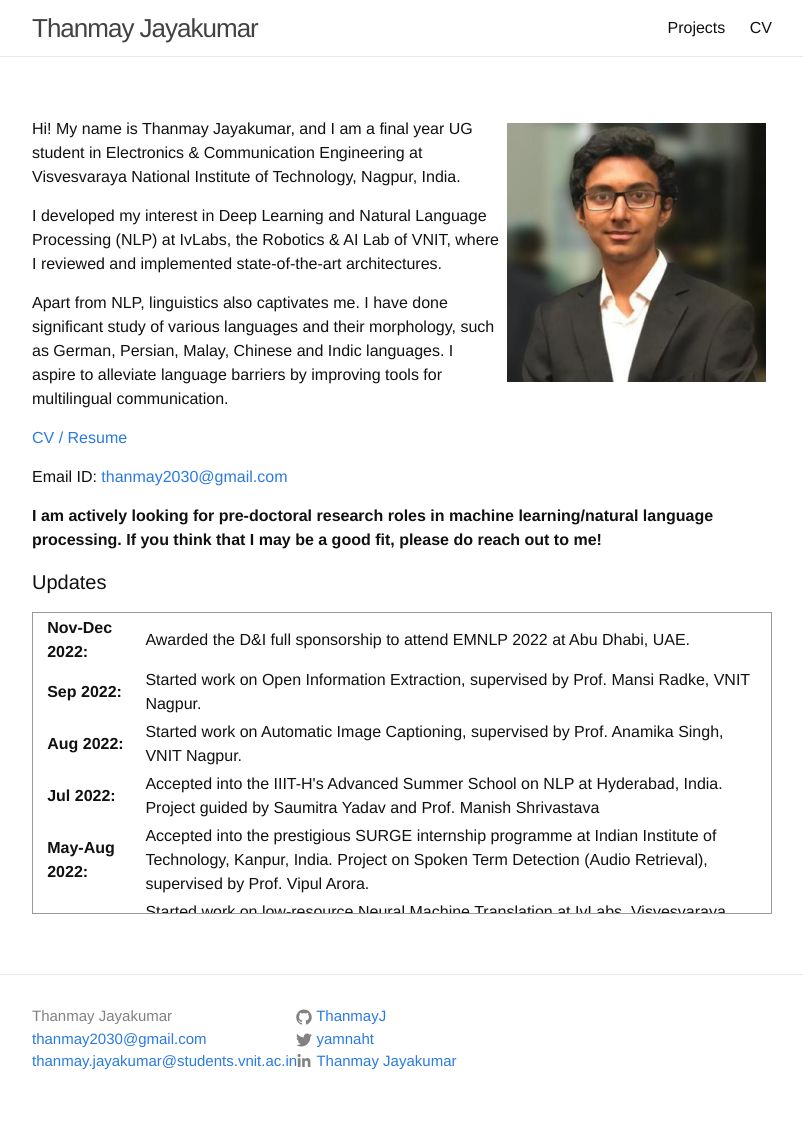
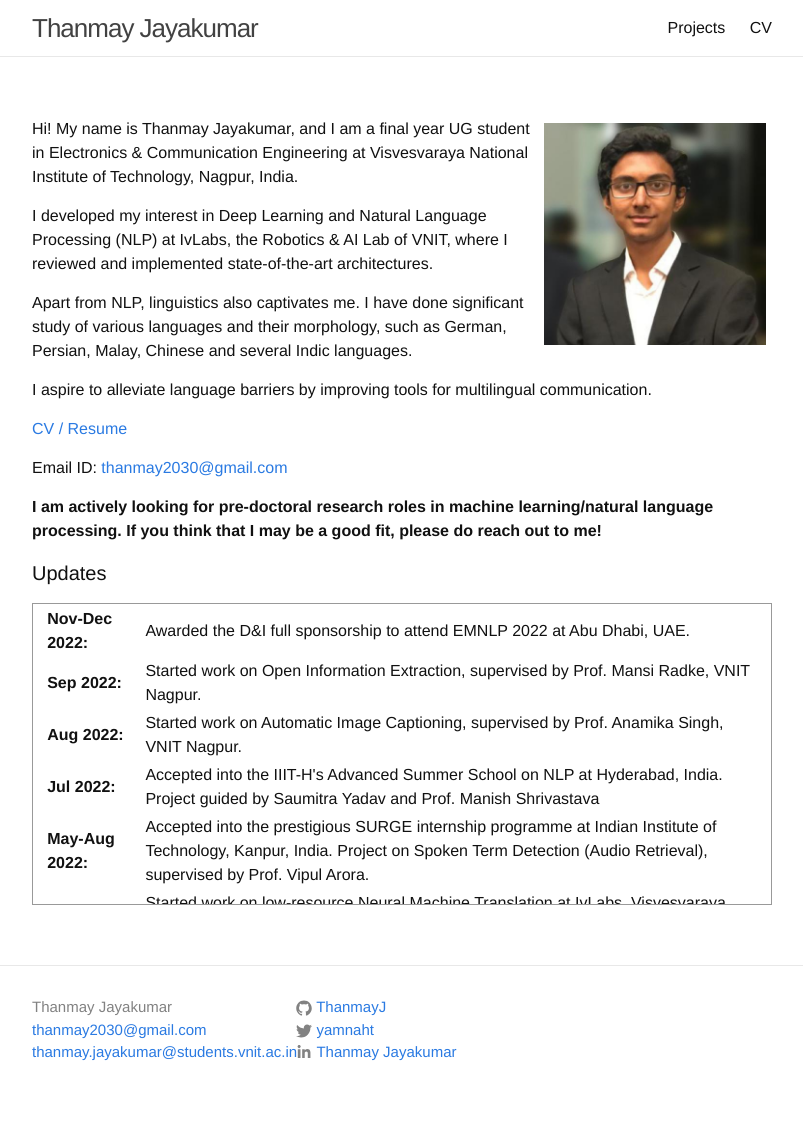
Before and after one commit to ThanmayJ/ThanmayJ.github.io, a Jekyll site: the page built from index.md, in a window 1280 px wide. Shown: the whole page, without its empty margins (238-1041 px from the left). Built offline with Jekyll 4.4.1, drawn with Linux system fonts in a browser that asks for light colours; comment, search, counter and statistics services are not loaded.

Commit message:
Update index page

```diff
--- a/index.md
+++ b/index.md
@@ -3,13 +3,14 @@ layout: page
 ---
 {% include JB/setup %}
 
-<img style="float: right; width: 35%; padding: 6px;" src=" {{ site.url }}/assets/profile.png">
+<img style="float: right; width: 30%; padding: 6px;" src=" {{ site.url }}/assets/profile.png">
 
 Hi! My name is Thanmay Jayakumar, and I am a final year UG student in Electronics & Communication Engineering at Visvesvaraya National Institute of Technology, Nagpur, India.
 
 I developed my interest in Deep Learning and Natural Language Processing (NLP) at IvLabs, the Robotics & AI Lab of VNIT, where I reviewed and implemented state-of-the-art architectures.
 
-Apart from NLP, linguistics also captivates me. I have done significant study of various languages and their morphology, such as German, Persian, Malay, Chinese and Indic languages.
+Apart from NLP, linguistics also captivates me. I have done significant study of various languages and their morphology, such as German, Persian, Malay, Chinese and several Indic languages.
+
 I aspire to alleviate language barriers by improving tools for multilingual communication.
 
 [CV / Resume]({{ site.url }}/assets/cv.pdf)
```
